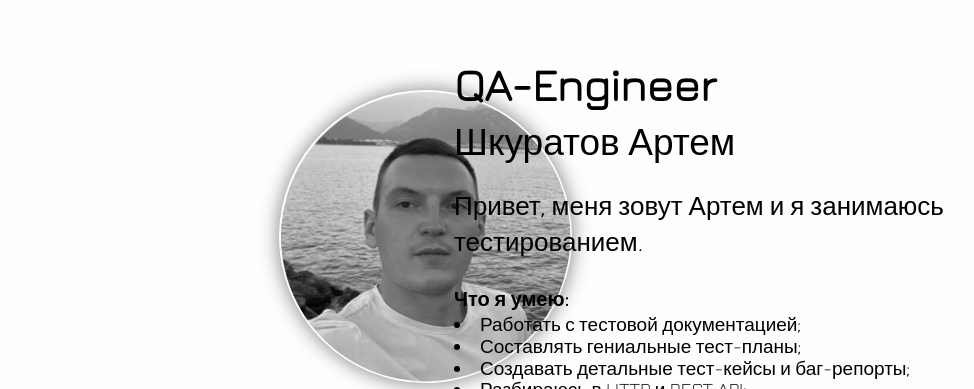
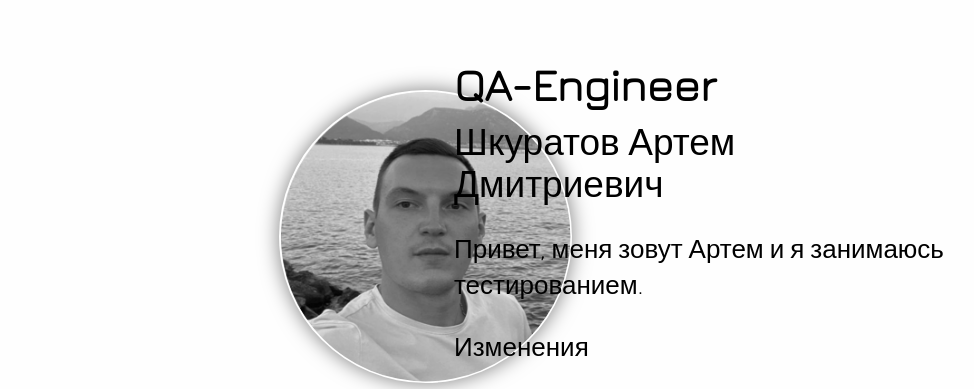
Before and after one commit to ArtemShkuratov-qa/CV, a plain HTML site: page index.html in a window 1280 px wide. Shown: the top 389 px of the page, without its empty margins (71-1045 px from the left). Drawn offline with nearby package versions, Linux system fonts and the light colour scheme.

Commit message:
Изменение1

```diff
--- a/index.html
+++ b/index.html
@@ -25,9 +25,12 @@
         </div>
         <div class="about">
           <h1 class="title">QA-Engineer</h1>
-          <h2 class="subtitle">Шкуратов Артем</h2>
+          <h2 class="subtitle">Шкуратов Артем Дмитриевич</h2>
           <p class="description">
             Привет, меня зовут Артем и я занимаюсь тестированием.
+          </p>
+          <p class="description">
+            Изменения
           </p>
           <h3 class="skills">Что я умею:</h3>
               <li>Работать с тестовой документацией;</li>
```
